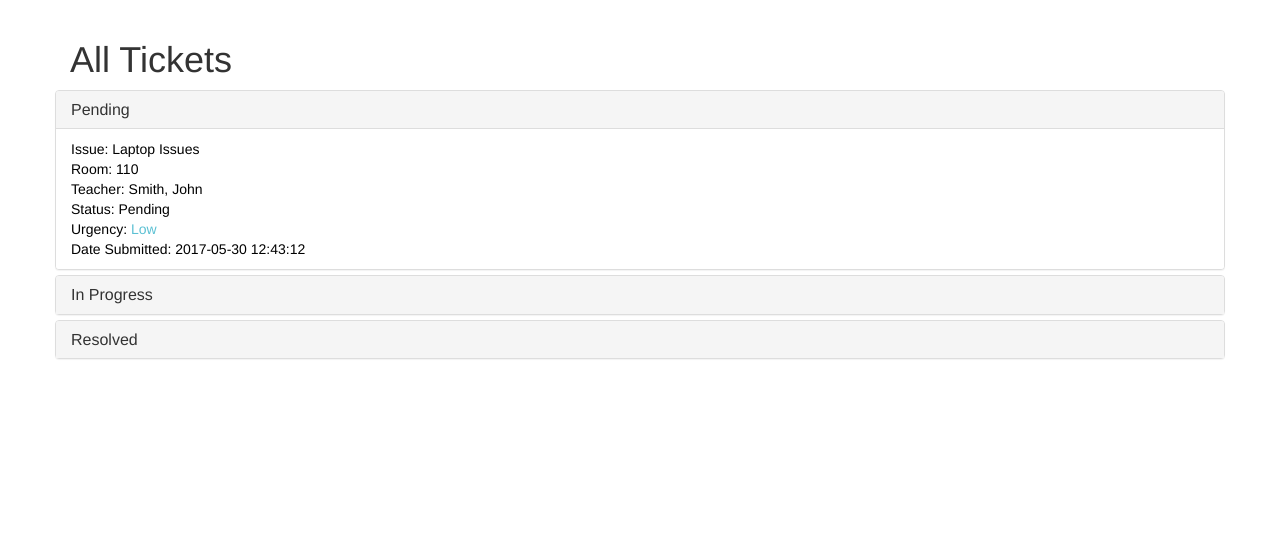
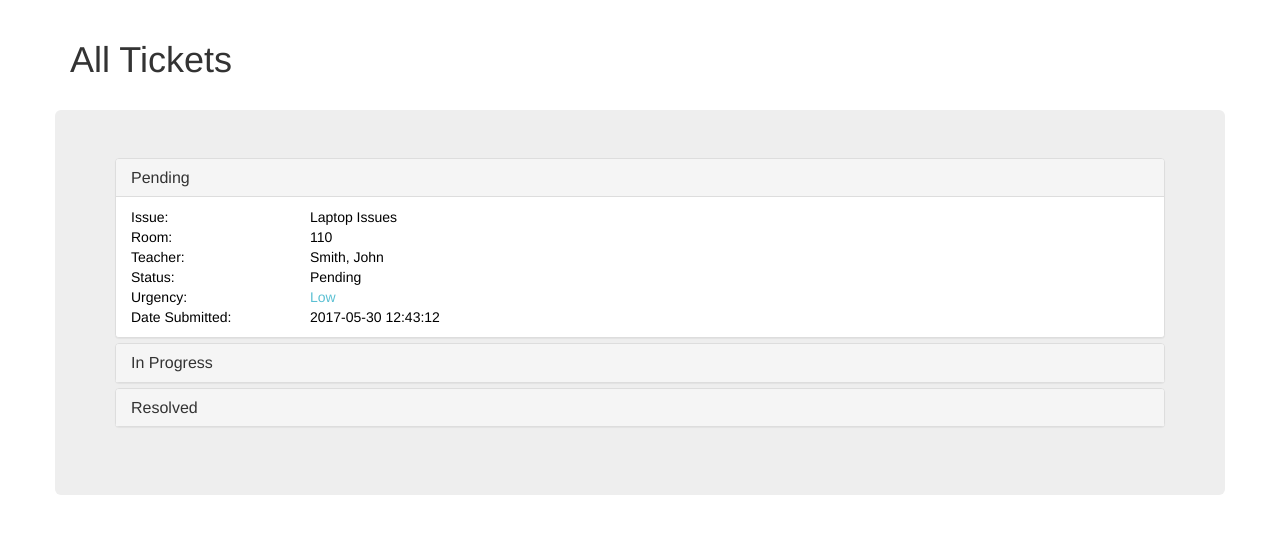
Before and after one commit to billywongstuy/BrevityFinesse-SDSpr17FP, a Flask app: page /all_tickets in a window 1280 px wide, after a click on "Pending". Shown: the part 51-585 px from the top of the page. Run offline with Flask 2, Linux system fonts and the light colour scheme; data comes from the database, SQL or seed files in the repository; some libraries are stand-ins or nearby versions.

Commit message:
improved styling on all-tickets and ticket pages

```diff
--- a/static/css/tickets.css
+++ b/static/css/tickets.css
@@ -2,9 +2,24 @@
     text-decoration: none;
     transition: background-color 0.1s;
     color: black;
+    cursor: pointer;
 }
 
 .ticket-link:hover {
     text-decoration: none;
     background-color: #ddd;
+    color: black;
+    cursor: pointer;
 }
+
+/*a > *:not(.info-prefix) {*/
+.info-text {
+    text-align: start;
+    text-indent: 175px;
+}
+
+.info-prefix {
+    width: 150px;
+    margin-right: 25px;
+    display: inline-block;
+}
--- a/templates/tickets-all.html
+++ b/templates/tickets-all.html
@@ -13,19 +13,21 @@
 
 {% block body %}
 
-<div class="container">
+<!--<div class="container">
 
 
      {% if level == 3 %}
      <center><button type="button" class="btn btn-primary btn-lg" onclick="window.location.href='/submit'">Create Ticket</button></center>
-  {% endif %}
+     {% endif %}-->
 
+<div class="container">
     <h1>All Tickets</h1>
-
+    <br>
+    <div class="row">
 	<!-- The categories should be drop down menus -->
-  <div class="row">
 	<div class="col-3-md col-3-sm"></div>
 	<div class="col-6-md col-6-sm col-12-xs">
+	    <div class="jumbotron">
 		<div class="panel-group">
 
 		    <div class="panel panel-default">
@@ -41,18 +43,20 @@
 			<div class="panel-collapse collapse" id="pending">
 			    <ul class="list-group">
 				{% for ticket in pending %}
+				<li class="list-group-item ticket-link">
 				    <a class="ticket-link" href="/ticket/{{ticket.primary_key}}">
-		<li class="list-group-item ticket-link">Issue: {{ticket.tix_subject}}<br>
-		  Room: {{ticket.room_num}}<br>Teacher: {{ticket.teacher_name}}<br>
-		  Status: {{ticket.status}}<br>
-		  Urgency: <span style="color: {{ '#d9534f' if ticket.urgency == 'High' else '#f0ad4e' if ticket.urgency == 'Medium' else '#5bc0d3' }}">{{ticket.urgency if ticket.urgency else "N/A"}}</span><br>
-		  Date Submitted: {{ticket.date_of_ticket}}
+					<span class="info-prefix">Issue:</span><span class="info-text" > {{ticket.tix_subject}}</span><br>
+					<span class="info-prefix">Room:</span><span class="info-text" > {{ticket.room_num}}</span><br>
+					<span class="info-prefix">Teacher:</span> <span class="info-text" >{{ticket.teacher_name}}</span><br>
+					<span class="info-prefix">Status:</span> <span class="info-text" >{{ticket.status}}</span><br>
+					<span class="info-prefix">Urgency:</span><span class="info-text" > <span style="color: {{ '#d9534f' if ticket.urgency == 'High' else '#f0ad4e' if ticket.urgency == 'Medium' else '#5bc0d3' }}">{{ticket.urgency if ticket.urgency else "N/A"}}</span></span><br>
+					<span class="info-prefix">Date Submitted:</span><span class="info-text" > {{ticket.date_of_ticket}}</span>
+				    </a>
 				</li>
-	      </a>
 				{% endfor %}
 			    </ul>
 			</div>
-	</div>
+		    </div> <!-- panel-default -->
 
 
 		    <div class="panel panel-default">
@@ -66,19 +70,21 @@
 			<div class="panel-collapse collapse" id="progress">
 			    <ul class="list-group">
 				{% for ticket in progress %}
+				<li class="list-group-item ticket-link">
 				    <a class="ticket-link" href="/ticket/{{ticket.primary_key}}">
-		<li class="list-group-item ticket-link">Issue: {{ticket.tix_subject}}<br>
-		  Room: {{ticket.room_num}}<br>Teacher: {{ticket.teacher_name}}<br>
-		  Status: {{ticket.status}}<br>
-		  Urgency:
-		  <span style="color: {{ '#d9534f' if ticket.urgency == 'High' else '#f0ad4e' if ticket.urgency == 'Medium' else '#5bc0d3' }}">{{ticket.urgency if ticket.urgency else "N/A"}}</span><br>
-		  Date Submitted: {{ticket.date_of_ticket}}
+					<span class="info-prefix">Issue:</span><span class="info-text" > {{ticket.tix_subject}}</span><br>
+					<span class="info-prefix">Room:</span><span class="info-text" > {{ticket.room_num}}</span><br>
+					<span class="info-prefix">Teacher:</span><span class="info-text" > {{ticket.teacher_name}}</span><br>
+					<span class="info-prefix">Status:</span><span class="info-text" > {{ticket.status}}</span><br>
+					<span class="info-prefix">Urgency:</span>
+					<span class="info-text" ><span style="color: {{ '#d9534f' if ticket.urgency == 'High' else '#f0ad4e' if ticket.urgency == 'Medium' else '#5bc0d3' }}">{{ticket.urgency if ticket.urgency else "N/A"}}</span></span><br>
+					<span class="info-prefix">Date Submitted:</span><span class="info-text" > {{ticket.date_of_ticket}}</span>
+				    </a>
 				</li>
-	      </a>
 				{% endfor %}
 			    </ul>
 			</div>
-	</div>
+		    </div> <!-- panel-default -->
 
 		    <div class="panel panel-default">
 			<div class="panel-heading">
@@ -93,21 +99,26 @@
 			<div class="panel-collapse collapse" id="resolved">
 			    <ul class="list-group">
 				{% for ticket in done %}
+				<li class="list-group-item ticket-link">
 				    <a class="ticket-link" href="/ticket/{{ticket.primary_key}}">
-		<li class="list-group-item ticket-link">Issue: {{ticket.tix_subject}}<br>
-		  Room: {{ticket.room_num}}<br>Teacher: {{ticket.teacher_name}}<br>
-		  Status: {{ticket.status}}<br>
-		  Urgency:
-		  <span style="color: {{ '#d9534f' if ticket.urgency == 'High' else '#f0ad4e' if ticket.urgency == 'Medium' else '#5bc0d3' }}">{{ticket.urgency if ticket.urgency else "N/A"}}</span><br>
-		  Date Submitted: {{ticket.date_of_ticket}}
+					<span class="info-prefix">Issue:</span><span class="info-text" >{{ticket.tix_subject}}</span><br>
+					<span class="info-prefix">Room:</span><span class="info-text" > {{ticket.room_num}}</span><br>
+					<span class="info-prefix">Teacher:</span><span class="info-text" > {{ticket.teacher_name}}</span><br>
+					<span class="info-prefix">Status:</span><span class="info-text" > {{ticket.status}}</span><br>
+					<span class="info-prefix">Urgency:</span> <span class="info-text" >
+					    <span style="color: {{ '#d9534f' if ticket.urgency == 'High' else '#f0ad4e' if ticket.urgency == 'Medium' else '#5bc0d3' }}">{{ticket.urgency if ticket.urgency else "N/A"}}</span></span><br>
+					    <span class="info-prefix">Date Submitted:</span><span class="info-text" > {{ticket.date_of_ticket}}</span>
+				    </a>
 				</li>
-	      </a>
 				{% endfor %}
 			    </ul>
 			</div>
-	</div>
+
+		    </div> <!-- panel-default -->
+
 		</div> <!-- panel-group -->
-    </div> <!--column-->
+	    </div> <!-- jumbotron -->
+	</div> <!-- col -->
 	<div class="col-3-md col-3-sm"></div>
     </div>
 </div> <!-- row-->
```
Also changed, not shown: devlog.txt (+7 -1 lines), templates/ticket.html (+90 -7 lines). Lines whose indentation alone changed are shown as unchanged.
